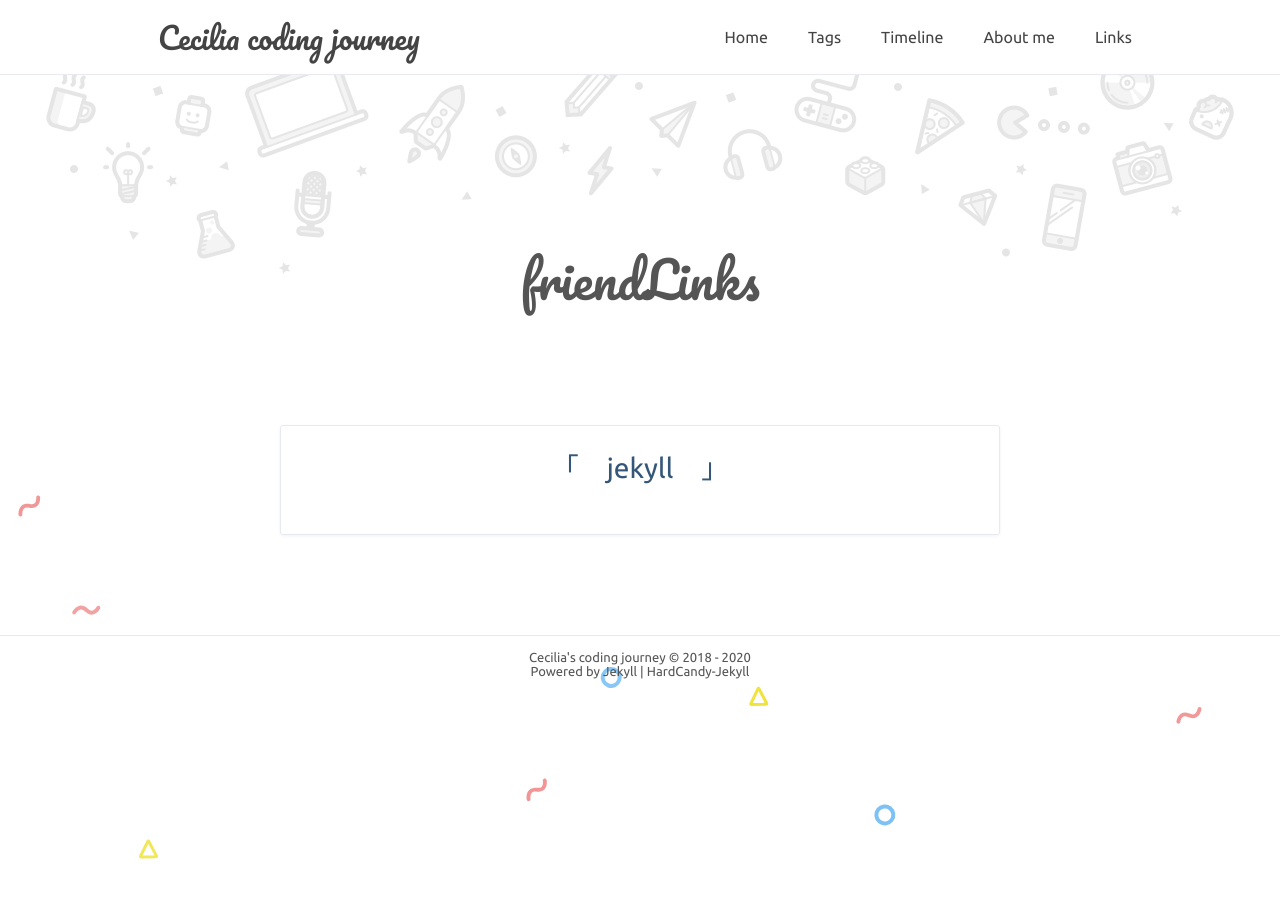
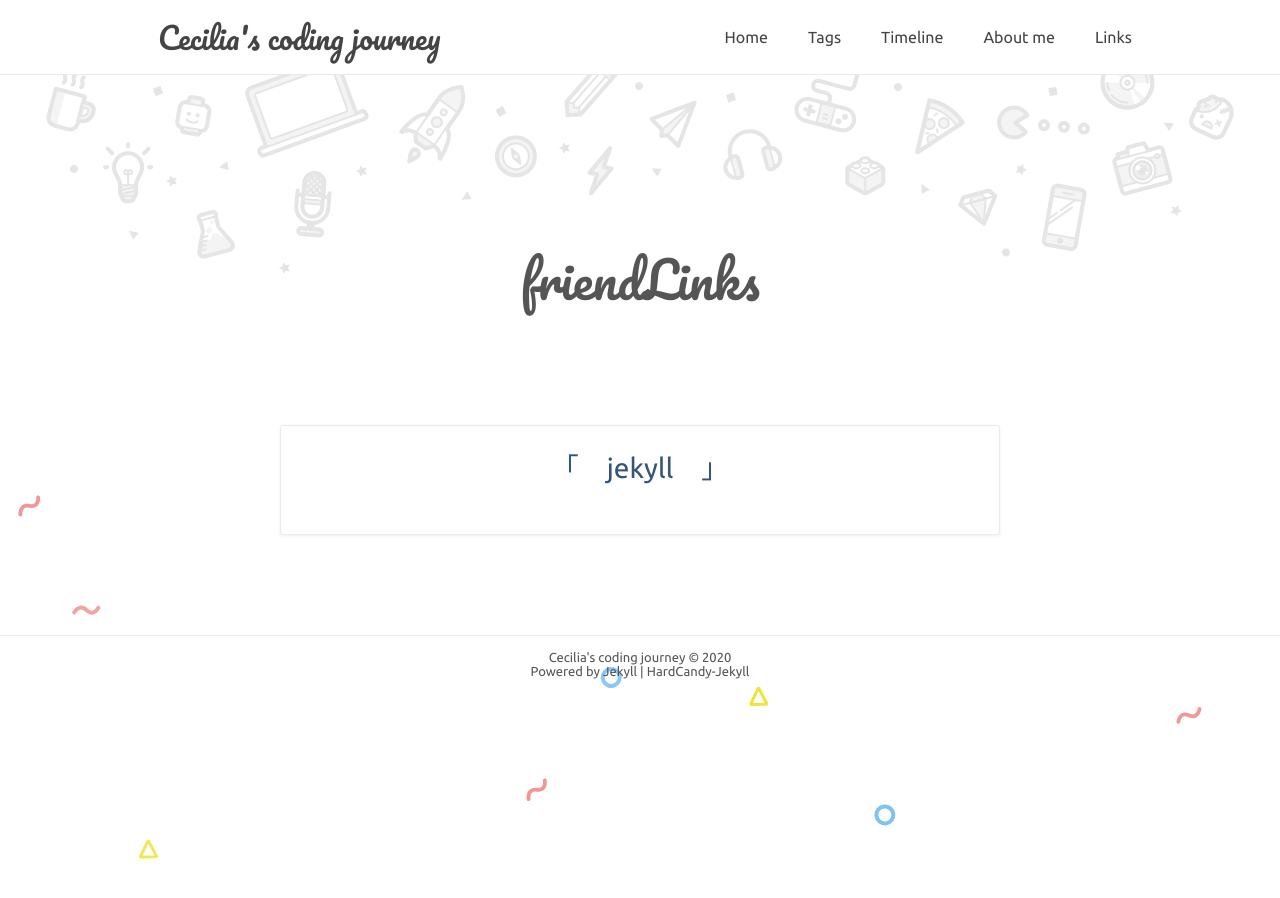
Before and after one commit to Cecilia-xu/Cecilia-xu.github.io, a Jekyll site: the page built from friendLink.html, in a window 1280 px wide. Built offline with Jekyll 4.4.1, drawn with Linux system fonts in a browser that asks for light colours; comment, search, counter and statistics services are not loaded; some of the changed lines change nothing that is shown.

Commit message:
Update _config.yml

```diff
--- a/_config.yml
+++ b/_config.yml
@@ -1,7 +1,7 @@
  # Site settings
 title: "Cecilia's coding journey"
 description: 'your web description'
-keywords: 'your web keywords, another keywords'
+keywords: 'blog, software engineer'
 url: 'https://cecilia-xu.github.io' # your host
 
 # nav
@@ -16,7 +16,7 @@
 author: true
 name: 'Cecilia Xu'
 NickName: ''
-webtitle: 'Cecilia coding journey'
+webtitle: "Cecilia's coding journey"
 bio: 'Software engineer, SEUer, PITT, She/Her/Hers'
 about: true
 aboutyou: "I am currently a software engineer in Los Angeles. I got my master's degree in Information Science at University of Pittsburgh.<br> Fun facts about me: <br>1. My undergraduate major is Finance. <br>2. My favorite singer is Avril Lavigne! <br> 3. I landed my job during COVID-19 pandemic."
@@ -27,17 +27,8 @@
 SNS-icon: #['Facebook', 'weibo', 'qq', 'github', 'Dribbble', 'Twitter', 'instagram', 'weixin', 'Codepen']
   mail: 'mailto:xu_xiaoqian@outlook.com'
   weixin: '' # 你的微信二维码存放的地址
-  qq: '' # 你的qq二维码存放的地址 or http://wpa.qq.com/msgrd?v=3&uin='你的QQ号'&site=qq&menu=yes
-  github: ''
-  Codepen: ''
-  weibo: ''
-  Twitter: ''
-  Dribbble: ''
-  Facebook: ''
+  github: 'https://github.com/Cecilia-xu'
   Google: ''
-  zhihu: ''
-  juejin: ''
-  twitch: ''
 
 # 分页
 paginate: 2
@@ -45,32 +36,32 @@
 
 # since
 footer:
-  since: 2018
+  since: 2020
 
 # Markdown
 markdown: kramdown
 kramdown:
   input: GFM
-# 代码高亮 使用rouge
+# Code highlighter by rouge
 highlighter: rouge
-# 代码高亮主题使用pygments主题: autumn\ default\ emacs\ friendly\ manni\ murphy\ pastie\ perldoc\ tango 任选一个你喜欢的主题名称填在下面的单引号中
+# Code themes by pygments: autumn\ default\ emacs\ friendly\ manni\ murphy\ pastie\ perldoc\ tango
 pygmentsTheme: 'default'
 
-# 友情链接
+# Friend Link
 friends:
   jekyll: 'https://www.jekyll.com.cn/'
 
-# 评论 最佳体验 在disqus、livere和Gitment之间三选一
-# disqus 评论
+# Comments, choose from disqus,livere, and Gitment
+# disqus
 disqus: false
 disqus_url: '' # https://abc.disqus.com/embed.js
-# 来必力评论
+# livere
 livere: false
 livere_uid: 'MTAyMC8zNDI2OS8xMDgwNg==' # MTAyMC8zNDI2OS8xMDgwNg==
-# Gitment评论 OAuth Application
+# Gitment OAuth Application
 Gitment: true
-Gitment_owner: 'Cecilia-xu'  # github用户名
-Gitment_repo: 'Cecilia-xu.github.io'  # github博客存放的仓库名
+Gitment_owner: 'Cecilia-xu'  # github username
+Gitment_repo: 'Cecilia-xu.github.io'  #git repo name
 client_id: '324703712c8c106fed45'  # 注册 OAuth Application 后获得的 client_id
 client_secret: 'c2a80c620705ea167e50aa2f516f15c181cb2544'  # 注册 OAuth Application 后获得的 client_secret
 
@@ -78,12 +69,5 @@
 social-share: true
 social-share-items: ['qq', 'wechat', 'weibo', 'twitter', 'facebook']
 
-# 百度统计 在baidu-url里填写自己相关的url代码
-baidu: true
-baidu-url: ''
-# 谷歌分析 在google-ID里填写自己在谷歌分析获得的追踪ID
-google: false
-google-ID: ''
-
 # 博客头信息备选颜色（该部分在站点中不充当站点变量，将其写在post的头信息中用来充当页面变量）
 color: rgb(154,133,255) rgb(255,90,90) rgb(255,210,32) rgb(98,170,255)
```
